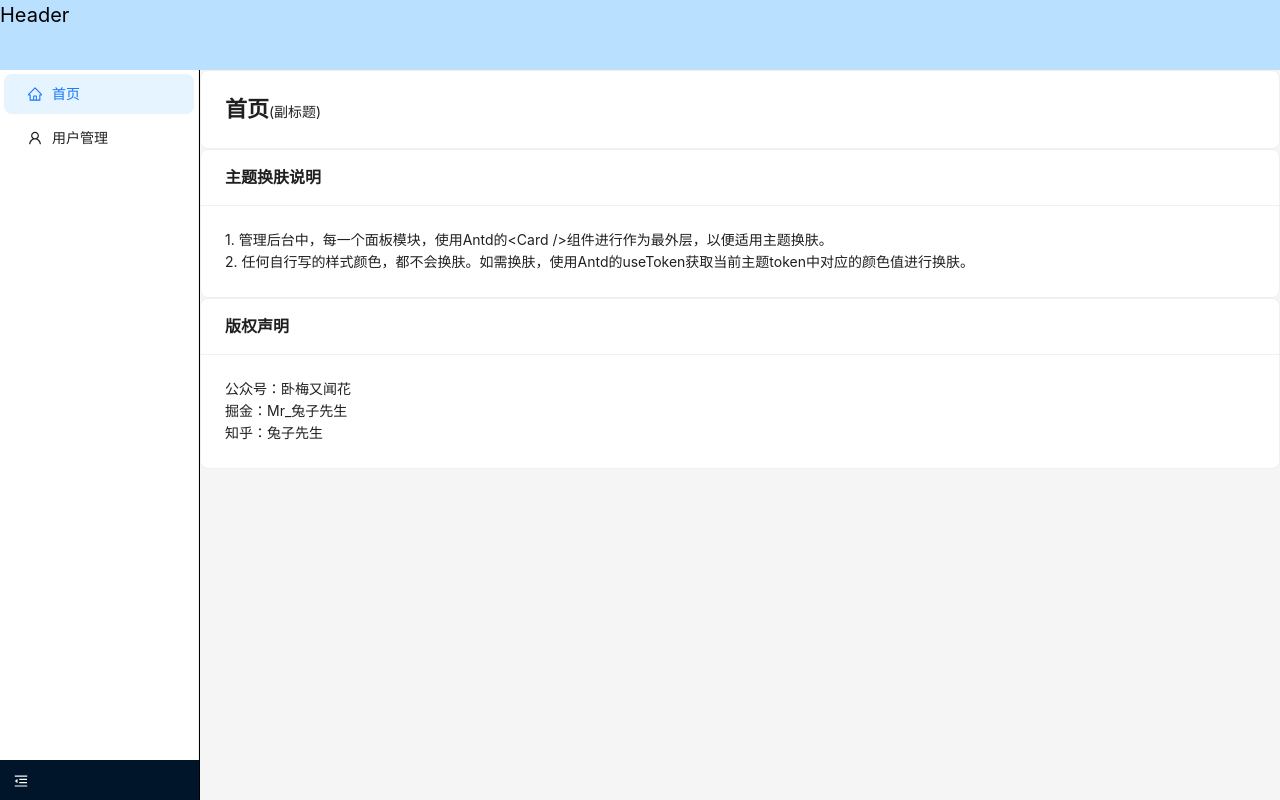
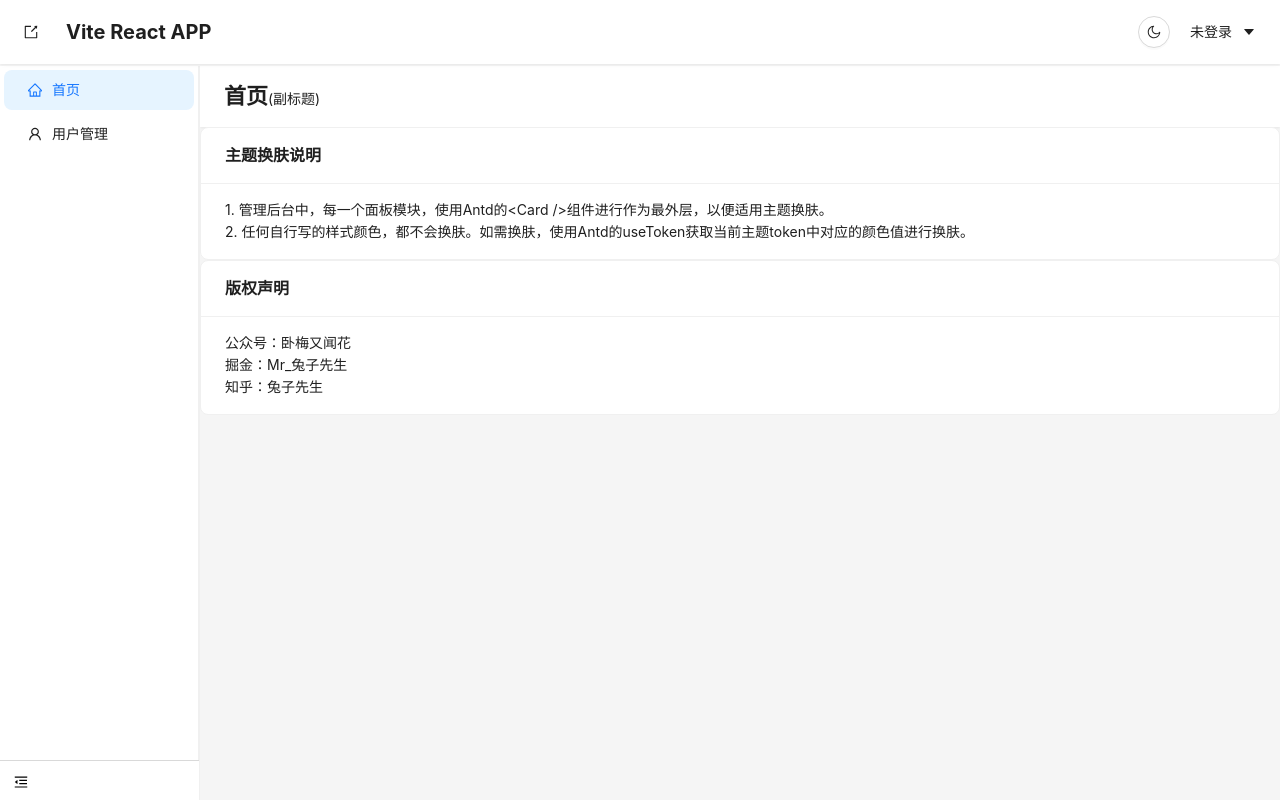
Before and after one commit to 2NU71AN9/sl-react-template, a React (Vite) app: page /#/home in a window 1280 px wide. Built offline with nearby package versions, Linux system fonts and the light colour scheme.

Commit message:
feat: redux, 主题

```diff
--- a/package.json
+++ b/package.json
@@ -10,10 +10,12 @@
     "preview": "vite preview"
   },
   "dependencies": {
+    "@reduxjs/toolkit": "^2.8.2",
     "@tailwindcss/vite": "^4.1.8",
     "antd": "^5.24.8",
     "react": "^19.0.0",
     "react-dom": "^19.0.0",
+    "react-redux": "^9.2.0",
     "react-router-dom": "^6.30.1",
     "tailwindcss": "^4.1.8"
   },
--- /dev/null
+++ b/src/components/header/index.scss
@@ -0,0 +1,3 @@
+.ant-card-body {
+  padding: 16px 24px !important;
+}
--- /dev/null
+++ b/src/components/header/index.tsx
@@ -0,0 +1,69 @@
+import { useSelector, useDispatch } from "react-redux";
+import { Button, Card, Dropdown, Modal } from "antd";
+import {
+  ExportOutlined,
+  CaretDownOutlined,
+  SunOutlined,
+  MoonOutlined,
+} from "@ant-design/icons";
+import { setDark } from "@/store/slices/theme";
+import { globalConfig } from "@/config/global";
+import "./index.scss";
+
+export default function Header() {
+  const dispatch = useDispatch();
+  const navigate = useNavigate();
+  const theme = useSelector<StateType, StateType["theme"]>(
+    (state) => state.theme
+  );
+  const [modal, contextHolder] = Modal.useModal();
+  const loginInfo = localStorage.getItem(globalConfig.SESSION_LOGIN_INFO)
+    ? JSON.parse(localStorage.getItem(globalConfig.SESSION_LOGIN_INFO)!)
+    : null;
+  const logout = () => {
+    modal.confirm({
+      title: "确定要退出登录吗？",
+      okText: "确定",
+      onOk: () => {
+        localStorage.removeItem(globalConfig.SESSION_LOGIN_INFO);
+        navigate("/login");
+      },
+    });
+  };
+  const menuItems = [
+    {
+      label: "退出登录",
+      key: "exit",
+      icon: <ExportOutlined />,
+      onClick: logout,
+    },
+  ];
+
+  return (
+    <Card
+      className="relative z-10 mb-[2px]! rounded-none! overflow-hidden"
+      variant="borderless"
+    >
+      <div className="flex justify-between gap-[20px] min-w-[520px]">
+        <div className="flex-none flex items-center gap-[10px]">
+          <ExportOutlined className="size-[32px]" />
+          <span className="text-xl font-bold">Vite React APP</span>
+        </div>
+        <div className="flex-auto flex items-center justify-end gap-[20px]">
+          <Button
+            icon={theme.dark ? <SunOutlined /> : <MoonOutlined />}
+            shape="circle"
+            onClick={() => dispatch(setDark(!theme.dark))}
+          />
+          <Dropdown menu={{ items: menuItems }}>
+            <div className="cursor-pointer">
+              <span>{loginInfo ? loginInfo.nickname : "未登录"}</span>
+              <CaretDownOutlined className="ml-[10px]" />
+            </div>
+          </Dropdown>
+        </div>
+      </div>
+      {contextHolder}
+    </Card>
+  );
+}
--- a/src/components/pageHeaderWrapper/index.tsx
+++ b/src/components/pageHeaderWrapper/index.tsx
@@ -4,7 +4,7 @@ export default function PageHeaderWrapper(props: Record<string, string>) {
   const { title, subtitle } = props;
 
   return (
-    <Card>
+    <Card className="rounded-none!" variant="borderless">
       <span className="text-2xl font-bold">{title}</span>
       <span>{subtitle}</span>
     </Card>
--- a/src/components/sider/index.tsx
+++ b/src/components/sider/index.tsx
@@ -1,4 +1,4 @@
-import { Layout, Menu } from "antd";
+import { Layout, Menu, theme } from "antd";
 import {
   HomeOutlined,
   MenuFoldOutlined,
@@ -6,8 +6,26 @@ import {
   UserOutlined,
 } from "@ant-design/icons";
 import type { MenuProps } from "antd";
+import { useSelector } from "react-redux";
+import { globalConfig } from "@/config/global";
+
+const { useToken } = theme;
 
 export default function Sider() {
+  // 获取store中的主题色配置
+  const globalTheme = useSelector<StateType, StateType["theme"]>(
+    (state) => state.theme
+  );
+  // Antd的主题色hook
+  const { token } = useToken();
+  // 判断sider主题色
+  let siderTheme: "light" | "dark" = "dark";
+  if (globalConfig.siderTheme === "light") {
+    siderTheme = "light";
+  } else if (globalConfig.siderTheme === "theme") {
+    siderTheme = globalTheme.dark ? "dark" : "light";
+  }
+
   // 当前路由地址
   const location = useLocation();
   // 路由hook
@@ -41,6 +59,11 @@ export default function Sider() {
       collapsed={collapsed}
       collapsedWidth={49}
       width={200}
+      theme={siderTheme}
+      style={{
+        backgroundColor: token.colorBgContainer,
+        borderColor: token.colorBorderSecondary,
+      }}
     >
       <div className="flex h-full flex-col">
         <Menu
@@ -50,7 +73,11 @@ export default function Sider() {
           items={items}
         />
         <div
-          className="px-[14px] py-[10px] h-[40px] cursor-pointer text-white"
+          className="px-[14px] py-[10px] h-[40px] cursor-pointer border-t-[1px] border-solid"
+          style={{
+            color: token.colorTextBase,
+            borderTopColor: token.colorBorder,
+          }}
           onClick={() => setCollapsed(!collapsed)}
         >
           {collapsed ? <MenuUnfoldOutlined /> : <MenuFoldOutlined />}
--- /dev/null
+++ b/src/config/global.tsx
@@ -0,0 +1,29 @@
+/**
+ * 全局配置
+ */
+export const globalConfig = {
+  // 初始主题（localStorage未设定的情况）
+  initTheme: {
+    // 初始深色主题
+    dark: false,
+    // 初始主题色
+    // 与customColorPrimarys数组中的某个值对应
+    // null表示默认使用Ant Design默认主题色或customColorPrimarys第一种主题色方案
+    colorPrimary: null,
+  },
+  // 供用户选择的主题色，如不提供该功能，则设为空数组
+  customColorPrimarys: [
+    "#1677ff",
+    "#f5222d",
+    "#fa8c16",
+    "#722ed1",
+    "#13c2c2",
+    "#52c41a",
+  ],
+  // 左侧导航sider主题，light=亮色，dark=暗色，theme=跟随主题
+  siderTheme: "theme",
+  // localStroge用户登录信息标识
+  SESSION_LOGIN_INFO: "userLoginInfo",
+  // localStroge用户主题信息标识:
+  SESSION_LOGIN_THEME: "userTheme",
+};
--- a/src/main.tsx
+++ b/src/main.tsx
@@ -1,6 +1,8 @@
 // import { StrictMode } from "react";
 import { createRoot } from "react-dom/client";
 import { ConfigProvider } from "antd";
+import { store } from "@/store";
+import { Provider } from "react-redux";
 import zhCN from "antd/locale/zh_CN";
 import "@/common/styles/index.scss";
 import "@/common/styles/tailwind.css";
@@ -12,8 +14,10 @@ createRoot(document.getElementById("root")!).render(
   // <StrictMode>
   // <App />
   // </StrictMode>
-  <ConfigProvider locale={zhCN}>
-    {/* <App /> */}
-    <Routers />
-  </ConfigProvider>
+  <Provider store={store}>
+    <ConfigProvider locale={zhCN}>
+      {/* <App /> */}
+      <Routers />
+    </ConfigProvider>
+  </Provider>
 );
--- a/src/pages/entry/index.tsx
+++ b/src/pages/entry/index.tsx
@@ -1,25 +1,43 @@
-import { Outlet } from "react-router-dom";
-import { Layout } from "antd";
+import { useSelector } from "react-redux";
+import { ConfigProvider, Layout, theme, type ThemeConfig } from "antd";
+import Header from "@/components/header";
 import Sider from "@/components/sider";
-const { Content } = Layout;
 
 export default function Entry() {
+  const globalTheme = useSelector<StateType, StateType["theme"]>(
+    (state) => state.theme
+  );
+  // 在body上添加theme-mode属性，标记当前主题模式（便于实现亮暗模式下的CSS差异化）
+  if (globalTheme.dark) {
+    document.body.setAttribute("theme-mode", "dark");
+  } else {
+    document.body.setAttribute("theme-mode", "light");
+  }
+  const antdTheme: ThemeConfig = {
+    algorithm: globalTheme.dark ? theme.darkAlgorithm : theme.defaultAlgorithm,
+  };
+  if (globalTheme.colorPrimary) {
+    antdTheme.token = {
+      colorPrimary: globalTheme.colorPrimary,
+    };
+  }
+
   return (
+    <ConfigProvider theme={antdTheme}>
       <Layout className="flex w-full h-full">
-      <div style={{ height: 70, background: "#bae0ff", fontSize: 20 }}>
-        Header
-      </div>
+        <Header />
         <Layout className="flex-auto overflow-hidden">
           <Sider />
           <Layout>
             <div className="flex-auto overflow-auto">
-            <Content className="min-w-[800px]">
+              <Layout.Content className="min-w-[800px]">
                 {/* Outlet用来放置二级路由页面 */}
                 <Outlet />
-            </Content>
+              </Layout.Content>
             </div>
           </Layout>
         </Layout>
       </Layout>
+    </ConfigProvider>
   );
 }
--- /dev/null
+++ b/src/store/index.tsx
@@ -0,0 +1,10 @@
+import { configureStore } from "@reduxjs/toolkit";
+import themeReducer from "./slices/theme";
+
+export const store = configureStore({
+  reducer: {
+    theme: themeReducer,
+  },
+});
+
+export type StateType = ReturnType<typeof store.getState>;
--- /dev/null
+++ b/src/store/slices/theme.tsx
@@ -0,0 +1,34 @@
+import { createSlice } from "@reduxjs/toolkit";
+import { globalConfig } from "@/config/global";
+
+const sessionTheme = localStorage.getItem(globalConfig.SESSION_LOGIN_THEME)
+  ? JSON.parse(localStorage.getItem(globalConfig.SESSION_LOGIN_THEME)!)
+  : undefined;
+const initTheme = sessionTheme ? sessionTheme : globalConfig.initTheme;
+
+const themeSlice = createSlice({
+  name: "theme",
+  initialState: {
+    dark: initTheme.dark as boolean,
+    colorPrimary: initTheme.colorPrimary as string | null,
+  },
+  reducers: {
+    setDark: (state, action) => {
+      state.dark = action.payload;
+      localStorage.setItem(
+        globalConfig.SESSION_LOGIN_THEME,
+        JSON.stringify(state)
+      );
+    },
+    setColorPrimary: (state, action) => {
+      state.colorPrimary = action.payload;
+      localStorage.setItem(
+        globalConfig.SESSION_LOGIN_THEME,
+        JSON.stringify(state)
+      );
+    },
+  },
+});
+
+export const { setDark, setColorPrimary } = themeSlice.actions;
+export default themeSlice.reducer;
--- /dev/null
+++ b/types/index.d.ts
@@ -0,0 +1,5 @@
+export {};
+declare global {
+  type StateType = import("@/store").StateType;
+  // const globalConfig: typeof import("@/config/global")["globalConfig"];
+}
--- a/vite.config.ts
+++ b/vite.config.ts
@@ -26,13 +26,14 @@ export default defineConfig({
         filepath: "./.eslintrc-auto-import.json",
       },
       dts: "./types/auto-imports.d.ts", //此文件配置保存后系统自动生成
+      //此处可填写需要自动引入的库
       imports: [
         "react",
         "react-router-dom",
         {
           "@/hooks/form": ["useTwoWayBind"],
         },
-      ], //此处可填写需要自动引入的库
+      ],
     }),
   ],
 });
```
Also changed, not shown: 1 other file (tests, documents, lock files or other folders). Lines whose indentation alone changed are shown as unchanged.
